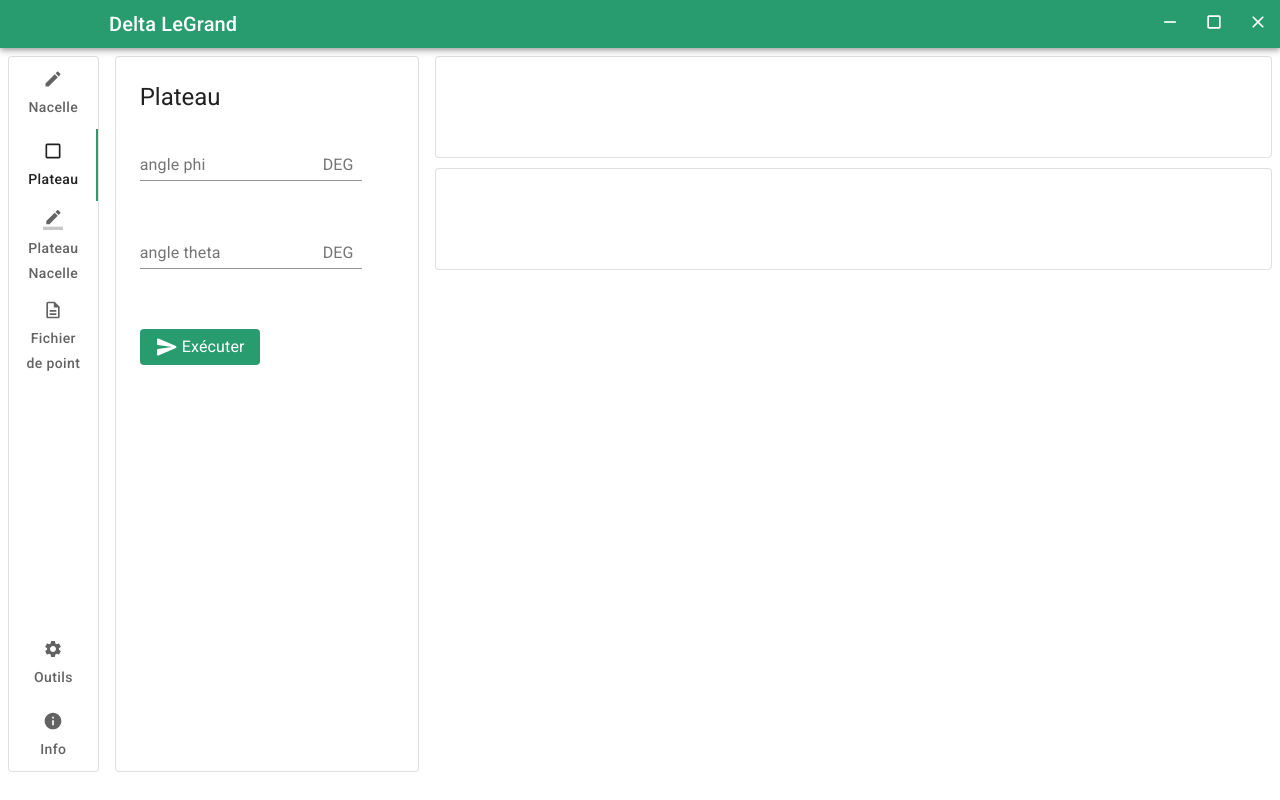
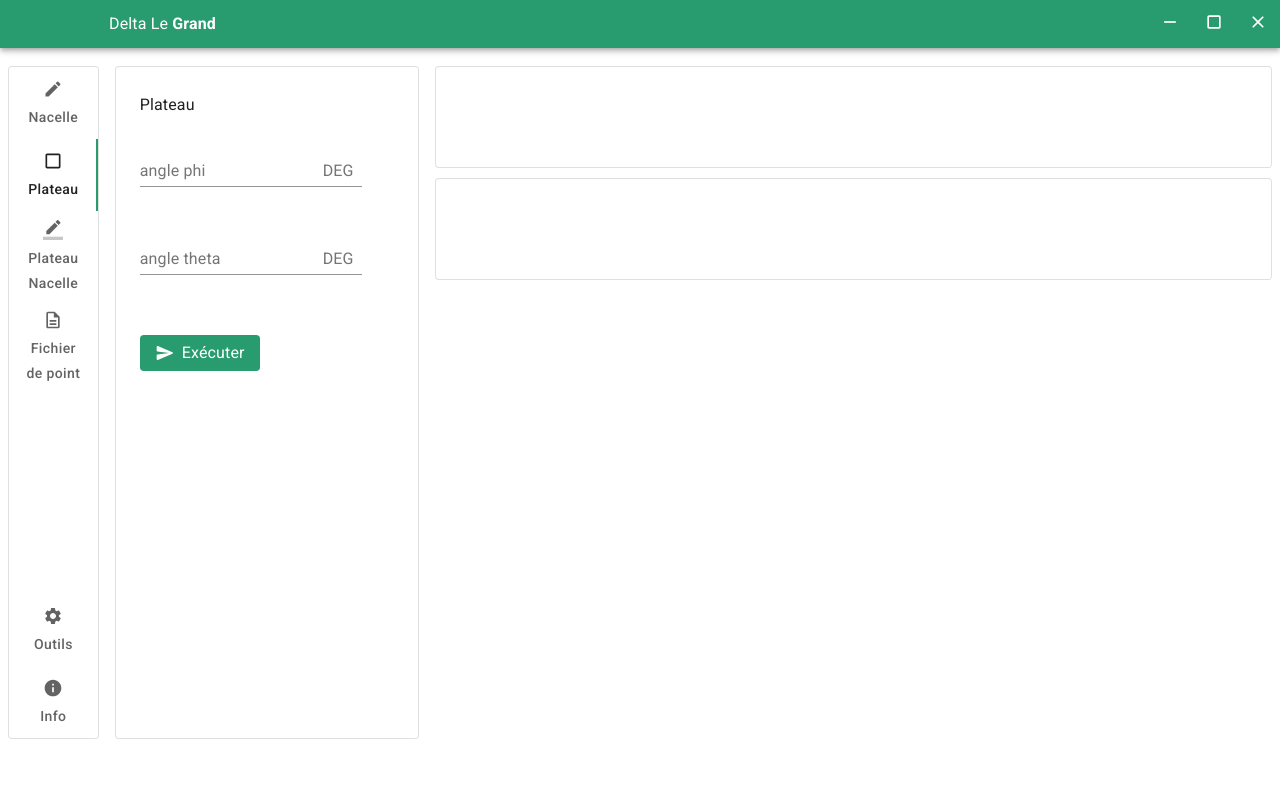
Before and after one commit to Badr-MOUFAD/Delta-LeGrand-Interface, a React app: page / in a window 1280 px wide. Both pictures are taken after a click on the tab "Plateau". Built offline with nearby package versions, Linux system fonts and the light colour scheme.

Commit message:
update tabs and menu bar

```diff
--- a/src/App.js
+++ b/src/App.js
@@ -6,12 +6,8 @@ import { Button, Typography, Divider, Grid } from '@material-ui/core';
 import { Gird, Paper, AppBar, Toolbar, IconButton, ButtonGroup } from '@material-ui/core';
 import { TabPanel, TabContext } from "@material-ui/lab";
 
-import MenuIcon from '@material-ui/icons/Menu';
-import CropSquareIcon from '@material-ui/icons/CropSquare';
-import CloseIcon from '@material-ui/icons/Close';
-import RemoveIcon from '@material-ui/icons/Remove';
-
 import { deltaSelectors, changePosition } from '../src/redux/DeltaCommandSlice';
+import MenuBar from "./component/MenuBar";
 import  AppTabs from './component/AppTabs';
 import AppCommandPanel from './component/AppCommandPanel';
 
@@ -21,18 +17,12 @@ const useStyles = makeStyles((theme) => ({
       height: "95%"
     },
     subContainer: {
-      height: "98%"
+      height: "95%"
     },
     graphContainer: {
         marginBottom: "10px",
         minHeight: "100px"
     },
-    appBar: {
-        backgroundColor: '#289C6F',
-    },
-    iconAppBar: {
-        color: "white"
-    }
 }));
 
 
@@ -41,37 +31,30 @@ export default function App(props) {
 
     return (
         <Grid className={classes.container} container spacing={2}>
-            <AppBar position="static" classes={{ root: classes.appBar}}>
-                <Grid container justify="space-between">
-                    <Toolbar variant="dense">
-                      <Typography variant="h6" style={{ marginLeft: '85px'}}>
-                        Delta LeGrand
-                      </Typography>
-                    </Toolbar>
-                    <Grid>
-                        <IconButton><RemoveIcon fontSize="small" classes={{ root: classes.iconAppBar}}/></IconButton>
-                        <IconButton>< CropSquareIcon fontSize="small" classes={{ root: classes.iconAppBar}}/></IconButton>
-                        <IconButton><CloseIcon fontSize="small" classes={{ root: classes.iconAppBar}}/></IconButton>
-                    </Grid>
-                </Grid>
-            </AppBar>
+            <MenuBar />
+
+            {/* side bar */}
             <Grid className={classes.subContainer} item xs={1} >
                 <Paper className={classes.subContainer} variant="outlined">
                     <AppTabs />
                 </Paper>
             </Grid>
 
+            {/* content of the select tab is shown here */}
             <Grid className={classes.subContainer} item xs={3}>
                 <Paper className={classes.subContainer} variant="outlined">
                     <AppCommandPanel />
                 </Paper>
             </Grid>
 
+            {/* graph section */}
             <Grid className={classes.subContainer} item xs={8}>
+                {/* nacelle position */}
                 <Paper className={classes.graphContainer} variant="outlined">
 
                 </Paper>
 
+                {/* plateau tilting */}
                 <Paper className={classes.graphContainer} variant="outlined">
 
                 </Paper>
--- /dev/null
+++ b/src/component/MenuBar.js
@@ -0,0 +1,41 @@
+import React from 'react';
+
+import { AppBar, Toolbar, Typography, Grid, IconButton } from "@material-ui/core";
+import { makeStyles } from '@material-ui/core/styles';
+
+import CropSquareIcon from '@material-ui/icons/CropSquare';
+import CloseIcon from '@material-ui/icons/Close';
+import RemoveIcon from '@material-ui/icons/Remove';
+
+
+const useStyles = makeStyles((theme) => ({
+    appBar: {
+        backgroundColor: '#289C6F',
+        marginBottom: "10px"
+    },
+    iconAppBar: {
+        color: "white",
+    }
+}));
+
+
+export default function MenuBar(props) {
+    const classes = useStyles();
+
+    return(
+        <AppBar position="static" classes={{ root: classes.appBar}}>
+            <Grid container justify="space-between">
+                <Toolbar variant="dense">
+                  <Typography style={{ marginLeft: '85px'}}>
+                    Delta Le <b>Grand</b>
+                  </Typography>
+                </Toolbar>
+                <Grid>
+                    <IconButton><RemoveIcon fontSize="small" classes={{ root: classes.iconAppBar}}/></IconButton>
+                    <IconButton>< CropSquareIcon fontSize="small" classes={{ root: classes.iconAppBar}}/></IconButton>
+                    <IconButton><CloseIcon fontSize="small" classes={{ root: classes.iconAppBar}}/></IconButton>
+                </Grid>
+            </Grid>
+        </AppBar>
+    );
+}
--- a/src/component/NacellePlateauTab.js
+++ b/src/component/NacellePlateauTab.js
@@ -64,9 +64,9 @@ export default function NacellePlateauTab(props) {
 
     return(
         <Grid container>
-            <Typography variant="h5">Plateau</Typography>
+            <Typography variant="subtitle1">Plateau</Typography>
             <Grid container className={classes.container} style={{ marginTop: "25px"}}>
-                <Typography variant='subtitle1'>Position</Typography>
+                <Typography variant='subtitle2'>Position</Typography>
                 <Grid container>
                     {["x", "y", "z"].map((coordinate, i) =>
                     <CustomTextField
@@ -90,7 +90,7 @@ export default function NacellePlateauTab(props) {
             </Grid>
 
             <Grid container className={classes.container} style={{ marginTop: "25px"}}>
-                <Typography variant='subtitle1'>Inclinaison</Typography>
+                <Typography variant='subtitle2'>Inclinaison</Typography>
                 <Grid container>
                     {["phi", "theta"].map((coordinate, i) =>
                     <CustomTextField
@@ -115,8 +115,8 @@ export default function NacellePlateauTab(props) {
 
             <Grid className={classes.submitButton} container alignContent="center">
                 <CustomButton>
-                    <Grid container justify="space-between">
-                        <SendRoundedIcon />
+                    <Grid container justify="space-between" alignItems="center">
+                        <SendRoundedIcon fontSize="small"/>
                         <Typography>Exécuter</Typography>
                     </Grid>
                 </CustomButton>
--- a/src/component/NacelleTab.js
+++ b/src/component/NacelleTab.js
@@ -56,7 +56,7 @@ export default function NacelleTab(props) {
 
     return(
         <Grid container>
-            <Typography variant="h5">Nacelle</Typography>
+            <Typography variant="subtitle1">Nacelle</Typography>
             <Grid container className={classes.container}>
                {["x", "y", "z"].map((coordinate, i) =>
                     <CustomTextField
@@ -80,8 +80,8 @@ export default function NacelleTab(props) {
 
             <Grid className={classes.submitButton} container alignContent="center">
                 <CustomButton>
-                    <Grid container justify="space-between">
-                        <SendRoundedIcon />
+                    <Grid container justify="space-between" alignItems="center">
+                        <SendRoundedIcon fontSize="small"/>
                         <Typography>Exécuter</Typography>
                     </Grid>
                 </CustomButton>
--- a/src/component/PlateauTab.js
+++ b/src/component/PlateauTab.js
@@ -53,7 +53,7 @@ export default function PlateauTab(props) {
 
     return(
         <Grid container>
-            <Typography variant="h5">Plateau</Typography>
+            <Typography variant="subtitle1">Plateau</Typography>
             <Grid container className={classes.container}>
                {["phi", "theta"].map((coordinate, i) =>
                     <CustomTextField
@@ -77,8 +77,8 @@ export default function PlateauTab(props) {
 
             <Grid className={classes.submitButton} container alignContent="center">
                 <CustomButton>
-                    <Grid container justify="space-between">
-                        <SendRoundedIcon />
+                    <Grid container justify="space-between" alignItems="center">
+                        <SendRoundedIcon fontSize="small"/>
                         <Typography>Exécuter</Typography>
                     </Grid>
                 </CustomButton>
```
